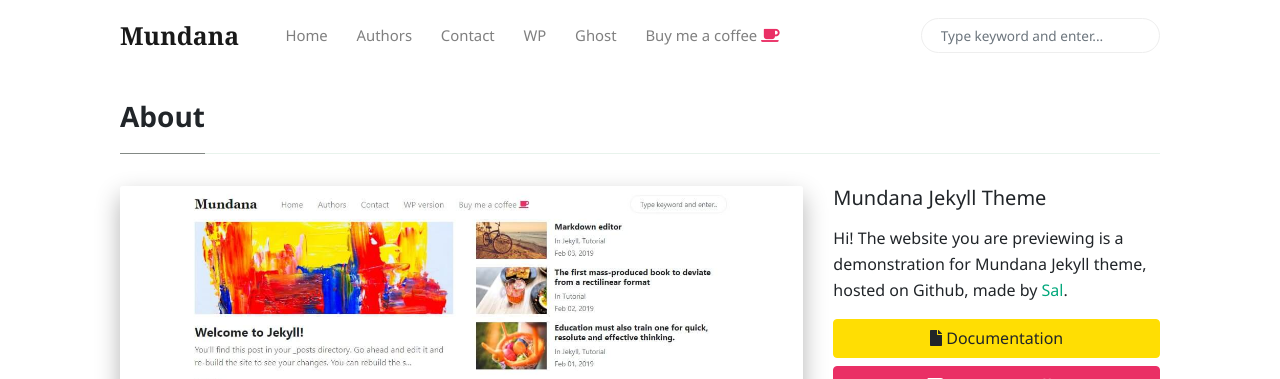
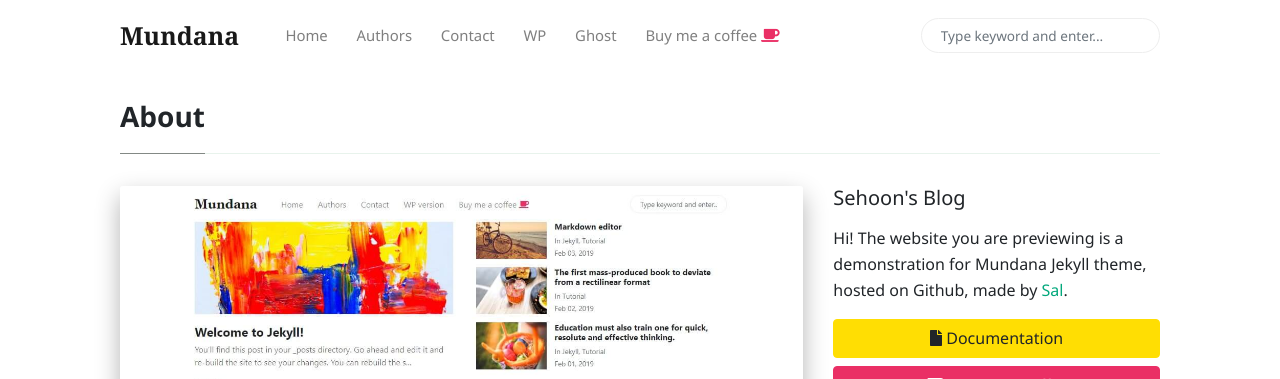
Before and after one commit to oereo/oereo.github.io, a Jekyll site: the page built from _pages/about.md, in a window 1280 px wide and 1155 px high. Shown: the top 379 px of the window. Built offline with Jekyll 4.4.1, drawn with Linux system fonts in a browser that asks for light colours; nearby versions of some CDN libraries; comment, search, counter and statistics services are not loaded.

Commit message:
[MODIFY]

```diff
--- a/_includes/sidebar.html
+++ b/_includes/sidebar.html
@@ -1,4 +1,4 @@
-<h5 class="mb-3">Mundana Jekyll Theme</h5>
+<h5 class="mb-3">Sehoon's Blog</h5>
 
 <p>Hi! The website you are previewing is a demonstration for Mundana Jekyll theme, hosted on Github, made by <a href="https://www.wowthemes.net/donate/">Sal</a>.</p>
 
```
